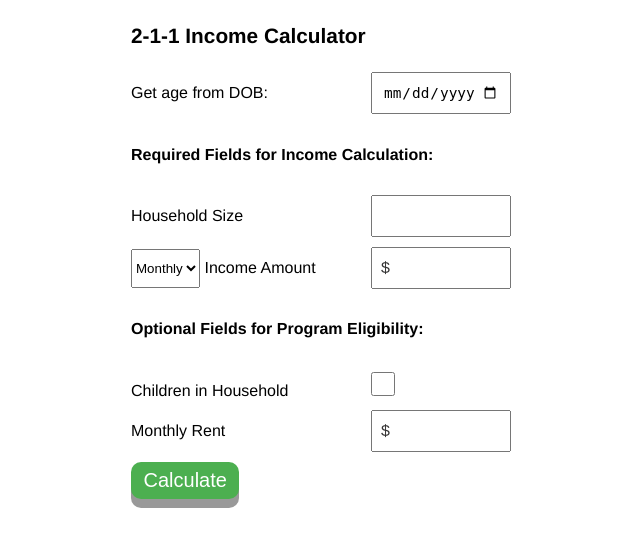
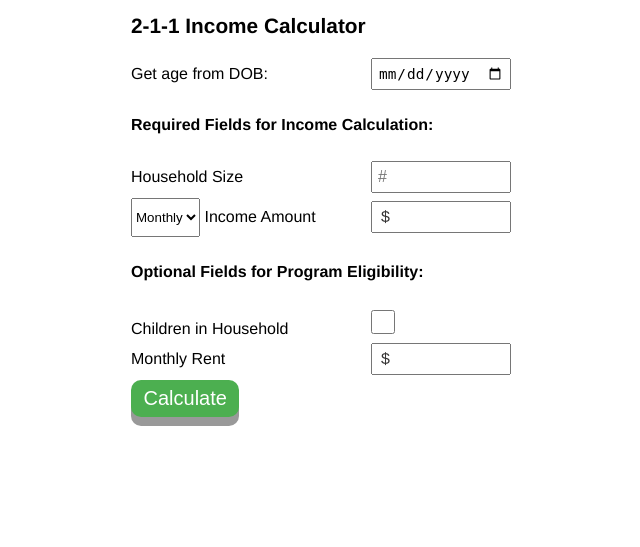
Before and after one commit to mark-hager/KC211-Income-calculator, a Flask app: page / in a window 1280 px wide. Shown: the top 547 px of the page, without its empty margins (259-899 px from the left). Run offline with Flask 2, Linux system fonts and the light colour scheme.

Commit message:
various style things

```diff
--- a/2-1-1 Income Calculator/form.py
+++ b/2-1-1 Income Calculator/form.py
@@ -8,6 +8,20 @@ from wtforms import (DateField, TextAreaField, IntegerField, BooleanField,
                      RadioField, SelectField, DecimalField)
 from wtforms.validators import (DataRequired, InputRequired, Length,
                                 NumberRange, Optional, ValidationError)
+
+
+class DollarField(DecimalField):
+    """
+    Custom subclass of wtform's decimal field that allows for commmas to be submitted along with
+    the decimal itself. Thanks to stackoverflow!
+    https://stackoverflow.com/questions/20876217/wtforms-custom-field-for-dollar-values
+    """
+    def process_formdata(self, valuelist):
+        for val in valuelist:
+            self.data = [valuelist[0].replace(',', '')]
+        # Calls "process_formdata" on the parent types of "DollarField",
+        # which includes "DecimalField"
+        super(DollarField).process_formdata(self.data)
 
 class HouseholdForm(FlaskForm):
     """
--- a/2-1-1 Income Calculator/static/style.css
+++ b/2-1-1 Income Calculator/static/style.css
@@ -5,17 +5,13 @@ body {
   color: rgb(0, 0, 0);
   max-width: 500px;
   margin: auto;
-  padding: 10px;
   border-collapse:separate;
-  border-spacing:0 10px;
+  border-spacing:0 5px;
 }
 
 
 header {
   font-size: .65em;
-}
-div {
-  margin-bottom: 10px;
 }
 
 .dob_field {
@@ -49,7 +45,7 @@ label {
 }
 input {
   display: table-cell;
-  padding: 10px;
+  padding: 5px;
   font-size: 1rem;
   letter-spacing: 1.2px;
   width: 140px;
--- a/2-1-1 Income Calculator/templates/app.html
+++ b/2-1-1 Income Calculator/templates/app.html
@@ -52,7 +52,7 @@
 
             {{ form.household_size.label }}
             <span class="hsize_span">
-              {{ form.household_size(autocomplete="off") }}
+              {{ form.household_size(autocomplete="off", placeholder="#") }}
             </span>
 
             {% if form.household_size.errors %}
```
